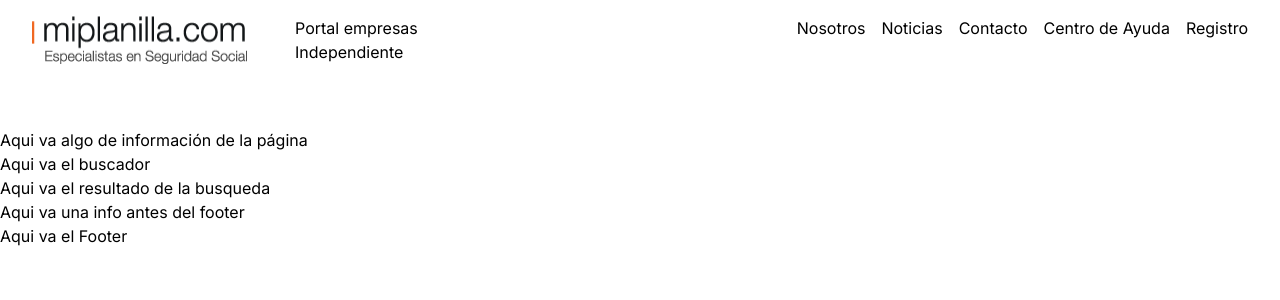
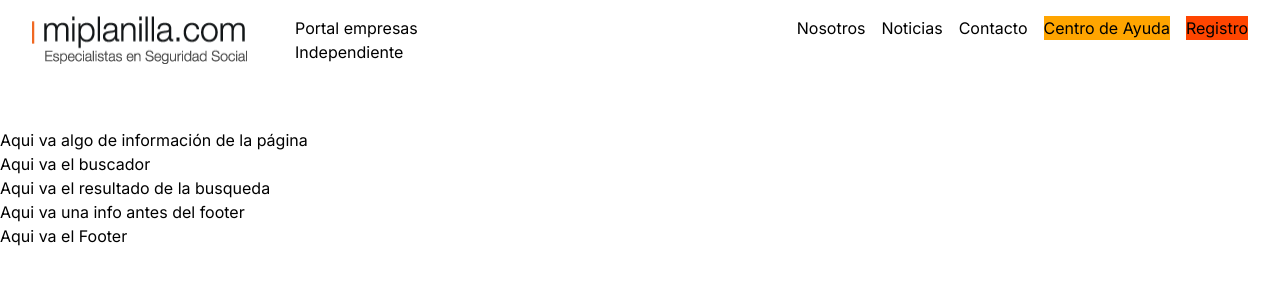
Before and after one commit to tonnyquintero/electrical-solution-web-page, a Next.js app: page / in a window 1280 px wide. Shown: the top 300 px of the page. Built offline with nearby package versions, Linux system fonts and the light colour scheme.

Commit message:
adding headers buttons

```diff
--- a/components/Header.jsx
+++ b/components/Header.jsx
@@ -18,8 +18,8 @@ const Header = () => {
             <Link href="/"><h1>Nosotros</h1></Link>
             <Link href="/"><h1>Noticias</h1></Link>
             <Link href="/"><h1>Contacto</h1></Link>
-            <Link href="/"><h1>Centro de Ayuda</h1></Link>
-            <Link href="/"><h1>Registro</h1></Link>
+            <Link href="/"><h1 className={styles['headerButton1']}>Centro de Ayuda</h1></Link>
+            <Link href="/"><h1 className={styles['headerButton2']}>Registro</h1></Link>
             </div>
         </div>
     </div>
--- a/styles/Header.module.css
+++ b/styles/Header.module.css
@@ -15,3 +15,13 @@
     gap: 3em;
 
 }
+
+.headerButton1 {
+    /* Aqui el penúltimo boton*/
+    background-color: orange;
+}
+
+.headerButton2 {
+    /* Aqui el último boton*/
+    background-color: orangered;
+}
```
